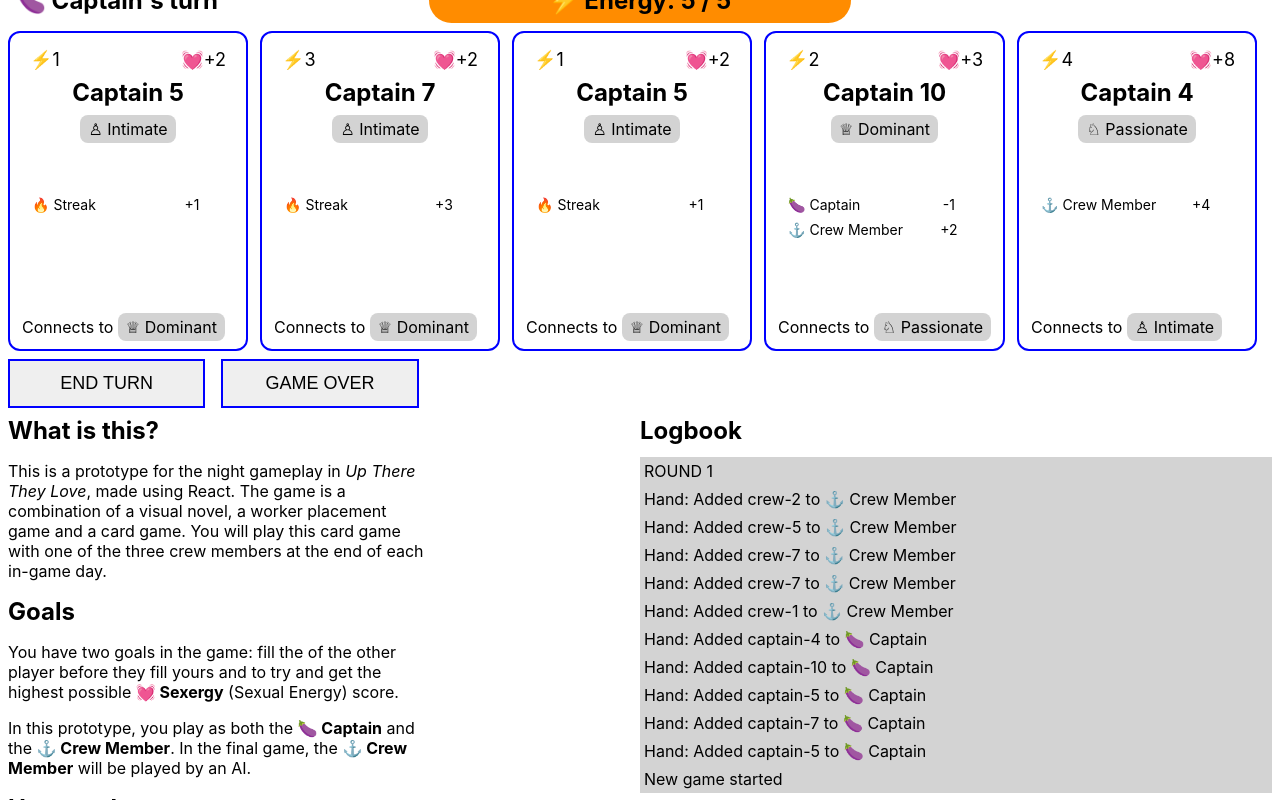
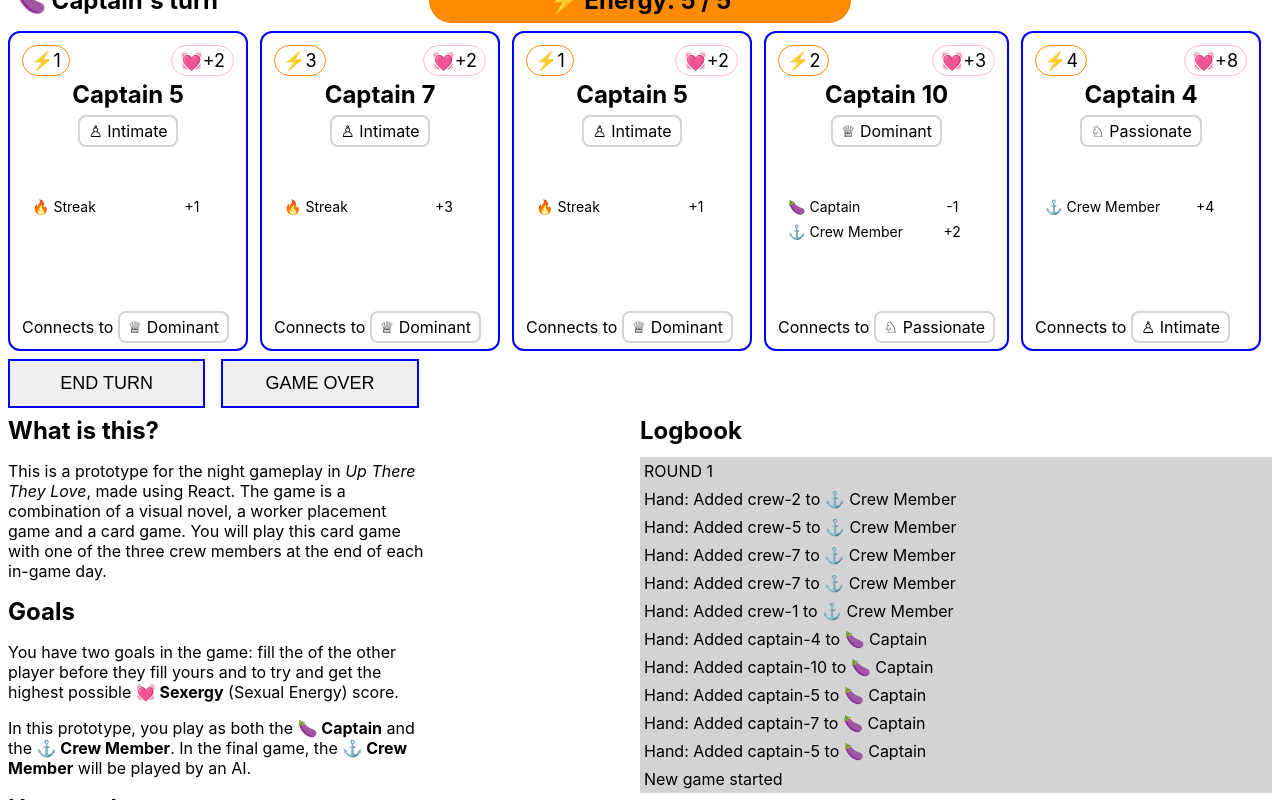
Before and after one commit to MrHands/NightGameplay, a React (Create React App) app: page / in a window 1280 px wide. Both pictures are taken after a click on the button "START GAME". Shown: the part 503-1303 px from the top of the page. Built offline with nearby package versions, Linux system fonts and the light colour scheme.

Commit message:
Update hover colors.

```diff
--- a/src/components/Card.css
+++ b/src/components/Card.css
@@ -1,12 +1,15 @@
 .a-type {
+	transition: background-color 0.2s;
 	font-size: 16px;
-	background: lightgray;
+	background: none;
 	padding: 4px 8px;
 	border-radius: 8px;
+	border: 2px solid lightgray;
 }
 
 .a-type.-link {
-	background: plum;
+	background-color: plum;
+	border-color: plum;
 }
 
 /* card info */
@@ -34,6 +37,7 @@
 	background: none;
 	color: black;
 	padding: 4px 8px;
+	border: 1px solid darkorange;
 	border-radius: 24px;
 	margin: 0;
 }
@@ -45,6 +49,7 @@
 	background: none;
 	font-size: 18px;
 	padding: 4px 8px;
+	border: 1px solid pink;
 	border-radius: 24px;
 	margin: 0;
 }
@@ -103,6 +108,14 @@
 }
 
 /* hover */
+
+.m-card:hover .a-type {
+	background-color: lightgray;
+}
+
+.m-card:hover .a-type.-link {
+	background-color: plum;
+}
 
 .m-card.-player:hover {
 	background-color: lavender;
```
